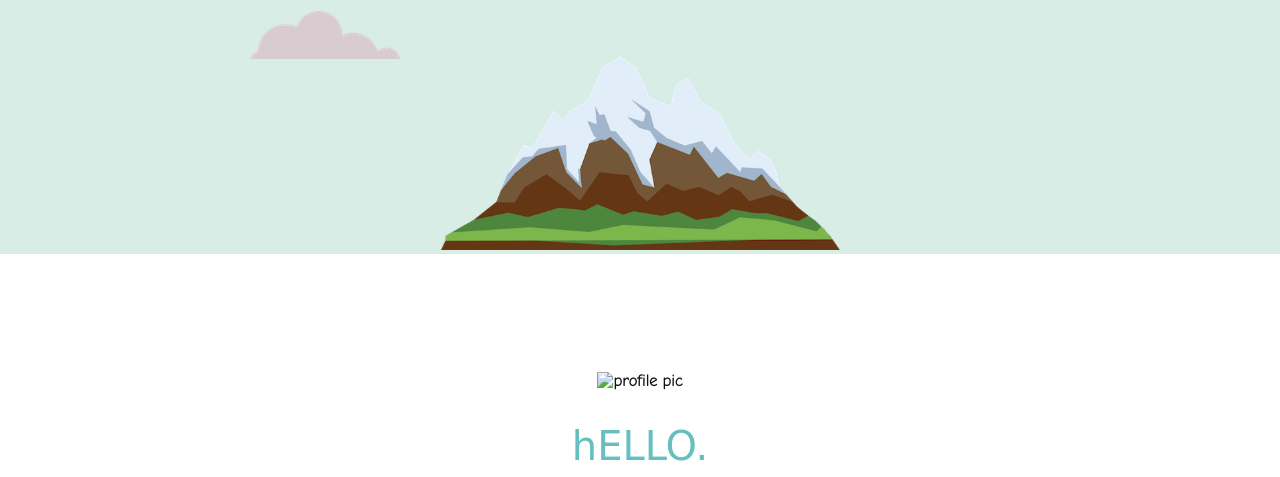
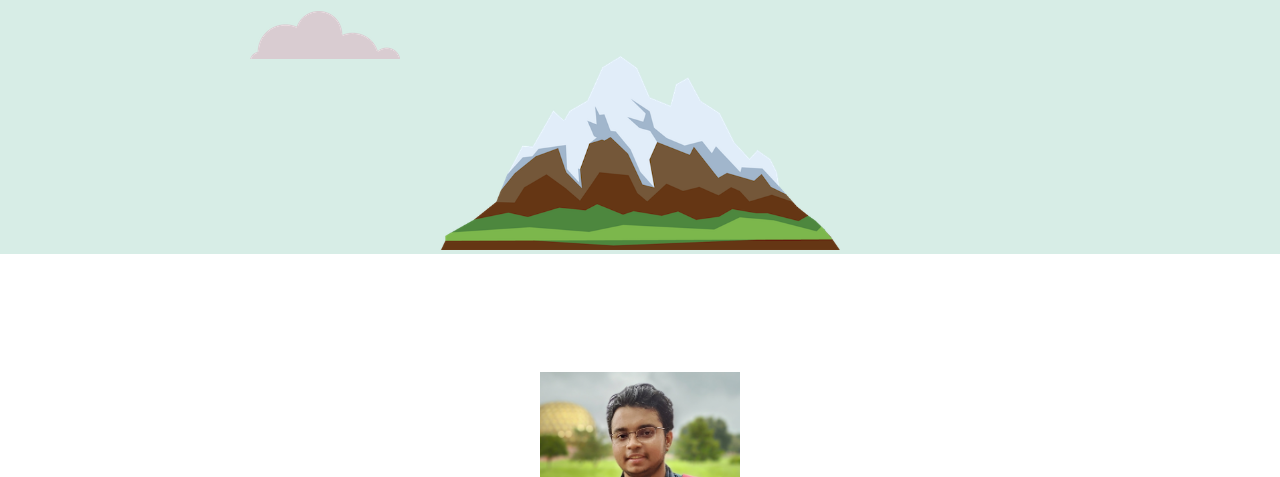
Before and after one commit to Git-piyushdas-Hub/Homepage, a plain HTML site: page index.html in a window 1280 px wide. Shown: the part 323-800 px from the top of the page. Drawn offline with Linux system fonts and the light colour scheme; a web font is replaced by a local one.

Commit message:
updated destination path of profile pic

```diff
--- a/index.html
+++ b/index.html
@@ -28,7 +28,7 @@
     <br>
     <div class="middle-container">
         <div class="profile">
-          <img src="images/piyush_profile.jpg" width="200" alt="profile pic">
+          <img src="piyush_profile.jpg" width="200" alt="profile pic">
           <h2>hELLO.</h2>
           <p class="intro">I have taken web development as my forte. Recently started taking lessons on web development by Angela Yu. It's Amazing 🔥🔥</p>
         </div>
```
